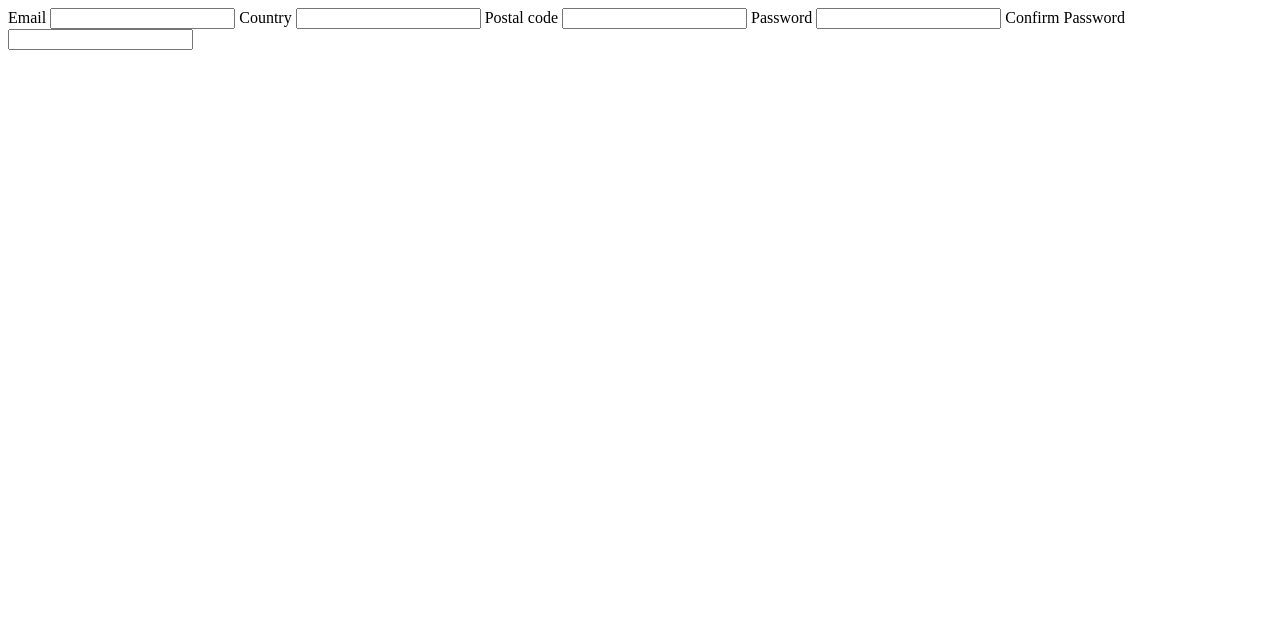
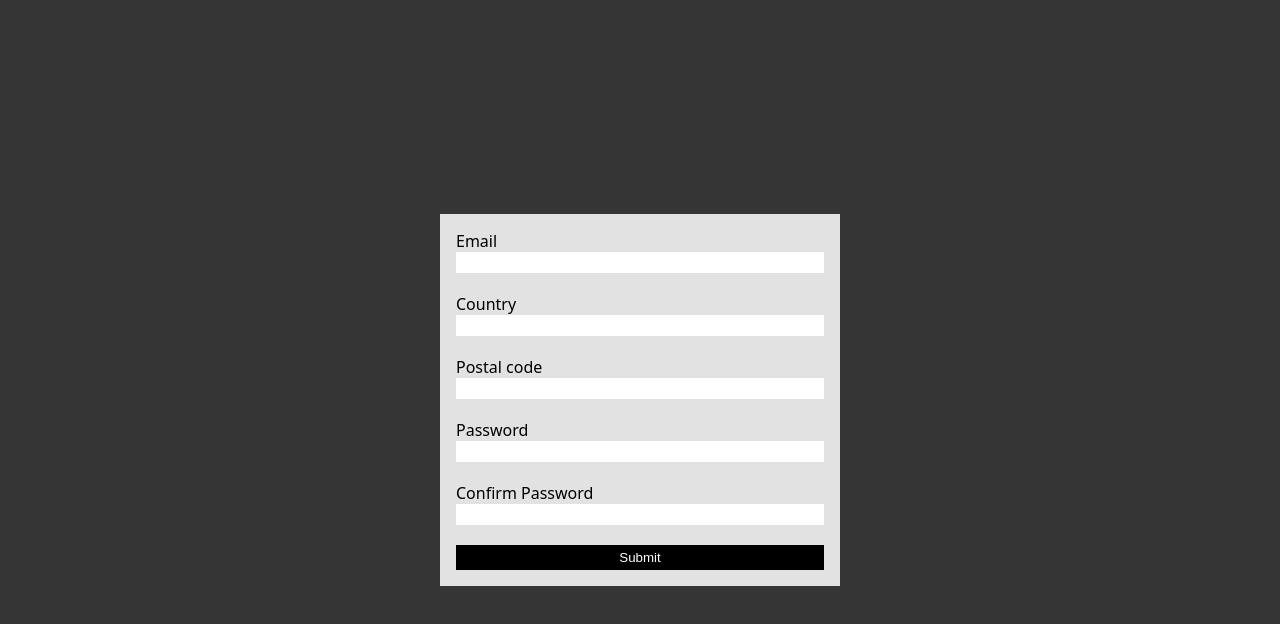
Before and after one commit to JasGdev/odin-browser-form, a plain HTML site: page index.html in a window 1280 px wide. Drawn offline with Linux system fonts and the light colour scheme.

Commit message:
Implement styling for form

```diff
--- a/index.html
+++ b/index.html
@@ -9,11 +9,37 @@
   <body>
     <div class="container">
       <form action="#" novalidate>
-        <label for="email">Email</label> <input name="email" type="text" /> <span></span>
-        <label for="country">Country</label> <input name='country' type="text" /> <span></span>
-        <label for="postal">Postal code</label> <input name='postal' type="text" /> <span></span>
-        <label for="password">Password</label> <input name='password' type="text" /> <span></span>
-        <label for="passwordConfirm">Confirm Password</label> <input name='passwordConfirm' type="text" /> <span></span>
+        <div class="inputDiv">
+          <label for="email">Email</label>
+          <input name="email" type="text" />
+          <span class="emailError"></span>
+        </div>
+
+        <div class="inputDiv">
+          <label for="country">Country</label>
+          <input name="country" type="text" />
+          <span class="countryError"></span>
+        </div>
+
+        <div class="inputDiv">
+          <label for="postal">Postal code</label>
+          <input name="postal" type="text" />
+          <span class="postalError"></span>
+        </div>
+
+        <div class="inputDiv">
+          <label for="password">Password</label>
+          <input name="password" type="text" />
+          <span class="passwordError"></span>
+        </div>
+
+        <div class="inputDiv">
+          <label for="passwordConfirm">Confirm Password</label>
+          <input name="passwordConfirm" type="text" />
+          <span class="passwordConfirmError"></span>
+        </div>
+
+        <button type="submit">Submit</button>
       </form>
     </div>
   </body>
--- a/index.js
+++ b/index.js
@@ -0,0 +1 @@
+const form = document.querySelector('form')
--- a/style.css
+++ b/style.css
@@ -0,0 +1,92 @@
+* {
+  padding: 0;
+  margin: 0;
+}
+
+body {
+  height: 100vh;
+  display: flex;
+  align-items: center;
+  justify-content: center;
+  font-family:
+    system-ui,
+    -apple-system,
+    BlinkMacSystemFont,
+    "Segoe UI",
+    Roboto,
+    Oxygen,
+    Ubuntu,
+    Cantarell,
+    "Open Sans",
+    "Helvetica Neue",
+    sans-serif;
+
+  font-weight: 500;
+  background-color: rgb(53, 53, 53);
+}
+
+:root {
+    --error-color:  rgb(206, 0, 0);
+}
+
+
+.container {
+  background-color: rgb(226, 226, 226);
+  width: 400px;
+}
+
+form {
+  display: flex;
+  flex-direction: column;
+  padding: 1rem;
+}
+
+.inputDiv {
+  display: grid;
+}
+
+/* input */
+input {
+  border: none;
+  outline: none;
+  border: none;
+  padding: 2px;
+  border: 1px rgb(226, 226, 226, 0) solid;
+}
+
+input:focus {
+  border: 1px rgb(0, 0, 0) solid;
+}
+
+input.invalid {
+  border: 1px  var(--error-color) solid;
+}
+
+input.invalid:focus {
+  background-color: rgba(255, 0, 0, 0.226);
+}
+
+/* button */
+button {
+  background-color: black;
+  color: white;
+  border: 0px;
+  outline: 0px;
+  padding: 5px;
+}
+
+button:hover {
+  background-color: rgb(63, 63, 63);
+}
+
+/* for error msg */
+span {
+  min-height: 1rem;
+
+  padding: 2px;
+  /* visibility: hidden; */
+}
+
+span.show {
+  background-color: var(--error-color);
+}
```
